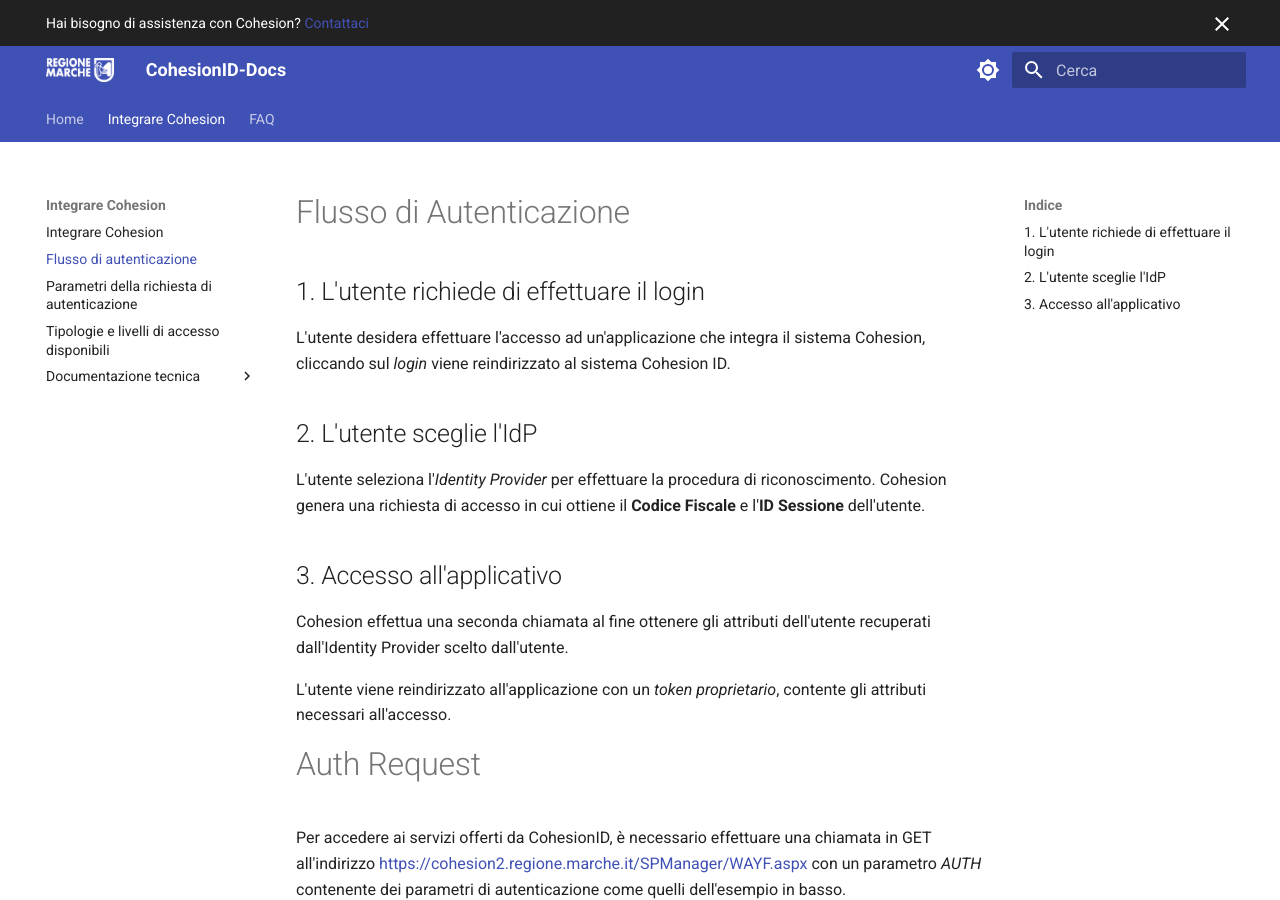
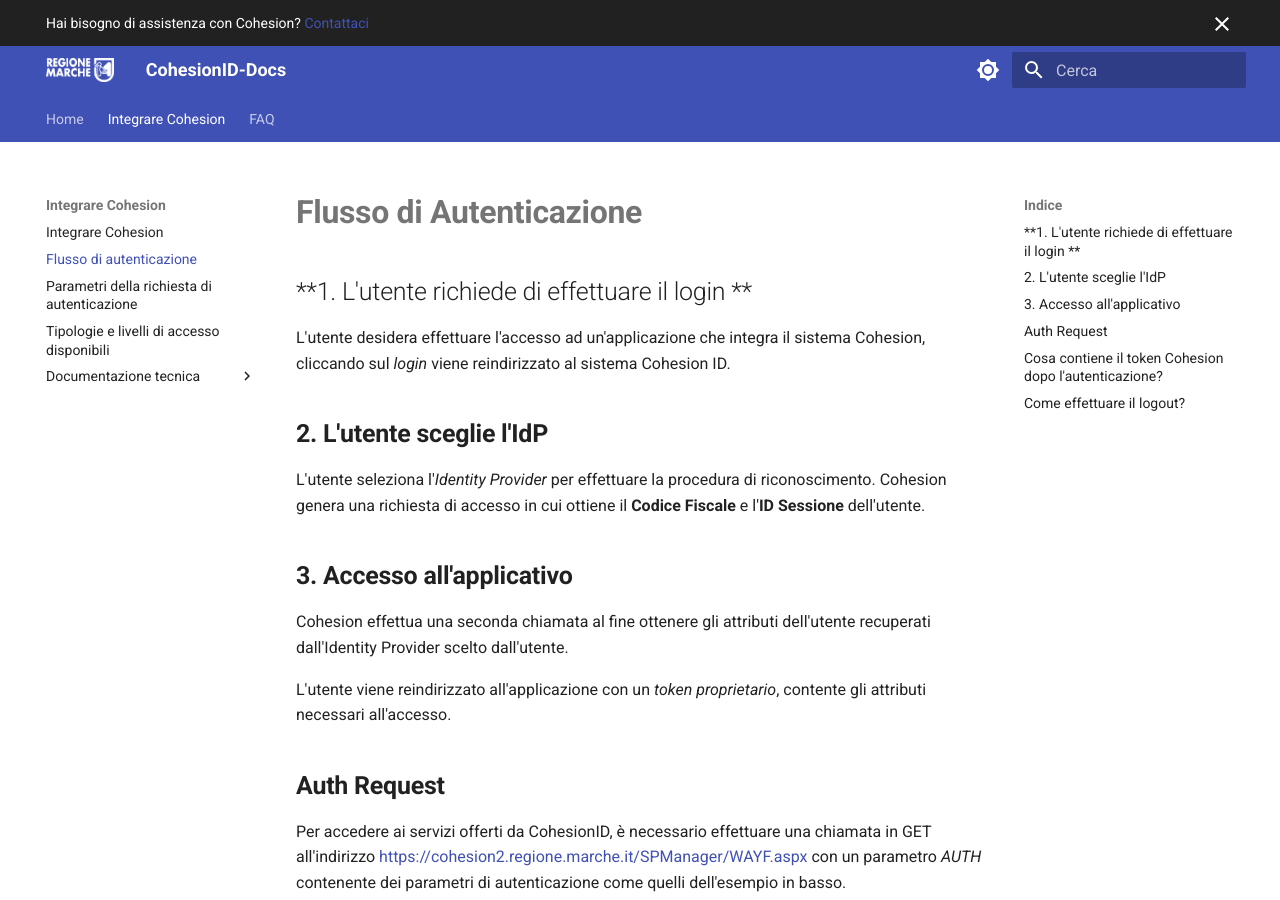
Before and after one commit to DarisCappelletti/CohesionID-Docs, an MkDocs documentation site: the page built from docs/Flusso-di-Autenticazione.md, in a window 1280 px wide and 900 px high. Built offline with MkDocs 1.6.1 and Material for MkDocs 9.7.7, drawn with Linux system fonts in a browser that asks for light colours.

Commit message:
Update wiki files

````diff
--- a/docs/Flusso-di-Autenticazione.md
+++ b/docs/Flusso-di-Autenticazione.md
@@ -1,20 +1,20 @@
-# Flusso di Autenticazione
-## 1. L'utente richiede di effettuare il login
+# **Flusso di Autenticazione**
+## **1. L'utente richiede di effettuare il login **
 
 L'utente desidera effettuare l'accesso ad un'applicazione che integra il sistema Cohesion, cliccando sul _login_ viene reindirizzato al sistema Cohesion ID.
 
-## 2. L'utente sceglie l'IdP
+## **2. L'utente sceglie l'IdP**
 
 L'utente seleziona l'_Identity Provider_ per effettuare la procedura di riconoscimento.
 Cohesion genera una richiesta di accesso in cui ottiene il **Codice Fiscale** e l'**ID Sessione** dell'utente.
 
-## 3. Accesso all'applicativo
+## **3. Accesso all'applicativo**
 
 Cohesion effettua una seconda chiamata al fine ottenere gli attributi dell'utente recuperati dall'Identity Provider scelto dall'utente.
 
 L'utente viene reindirizzato all'applicazione con un _token proprietario_, contente gli attributi necessari all'accesso.
 
-# Auth Request
+## **Auth Request**
 
 Per accedere ai servizi offerti da CohesionID, è necessario effettuare una chiamata in GET all'indirizzo [https://cohesion2.regione.marche.it/SPManager/WAYF.aspx](https://colab.research.google.com/corgiredirector?site=https%3A%2F%2Fcohesion2.regione.marche.it%2FSPManager%2FWAYF.aspx) con un parametro _AUTH_ contenente dei parametri di autenticazione come quelli dell'esempio in basso.
 
@@ -87,7 +87,7 @@ GVzaGVldD4NCgk8L2F1dGg+DQo8L2RzQXV0aD4
 
 ```
 
-# Cosa contiene il token Cohesion dopo l'autenticazione?
+## **Cosa contiene il token Cohesion dopo l'autenticazione?**
 
 Dopo l'autenticazione dell'utente, Cohesion effettua una chiamata **POST** all'indirizzo specificato in **url_validate** nel cui body verrà specificato un token di autenticazione.
 Nel body ci sarà un elemento *auth* codificato in base64 e URL Encoded che conterrà un XML di questo tipo:
@@ -184,7 +184,7 @@ Gli attributi dell'utente sono contenuti nell'oggetto *Object*. Gli attributi re
 **NOTA BENE**: *Object* contiene anche il token SAML in `samlResponseBase64` il cui valore è quello della _SAMLResponse_ originale restituita dall'Identity Provider scelto dall'utente.
 
 
-# Come effettuare il logout?
+## **Come effettuare il logout?**
 
 Per effettuare il *logout* basterà semplicemente chiamare lo stesso endpoint utilizzato per ottenere gli attributi dell'utente andando a modificare il parametro **Operation** e specificando *LogoutSito* invece di *GetCredential*
 
````
Also changed, not shown: site/Flusso-di-Autenticazione/index.html, site/search/search_index.json, 1 other file.
